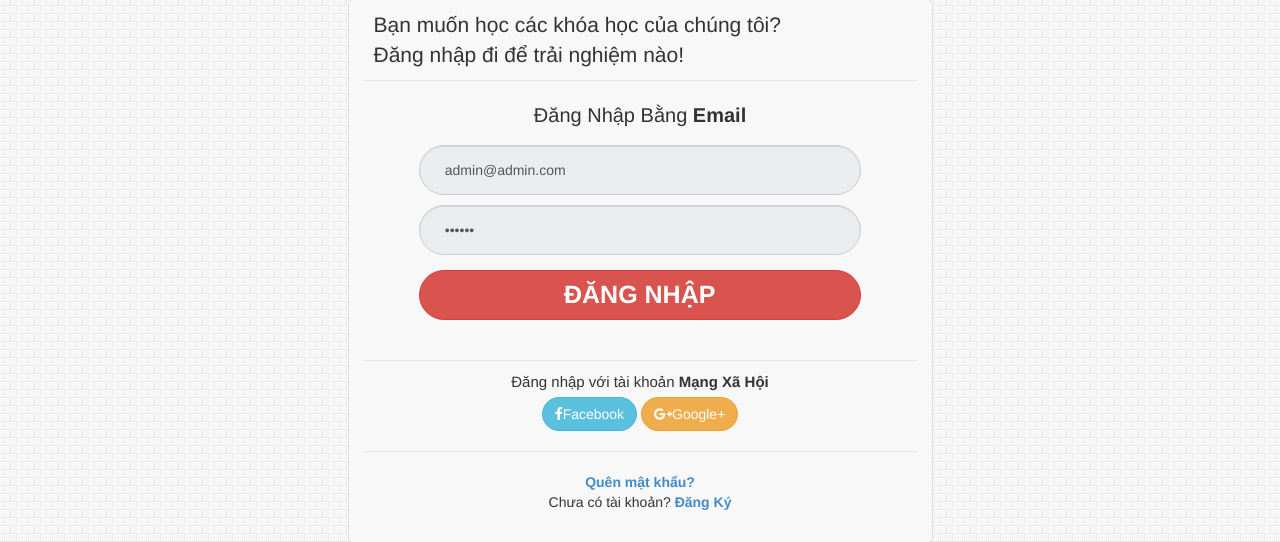
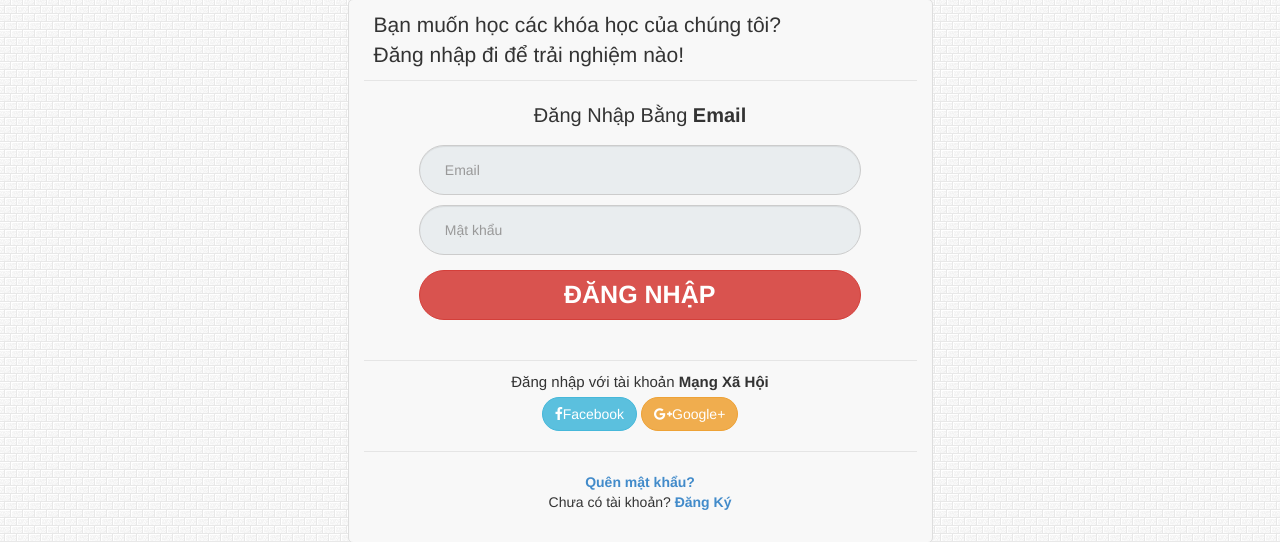
Before and after one commit to khanhtit1102/Edumall, a CodeIgniter app: page /database/auth/login in a window 1280 px wide. Shown: the part 91-633 px from the top of the page. Run offline with CodeIgniter, Linux system fonts and the light colour scheme.

Commit message:
Update login.php

```diff
--- a/res/login.php
+++ b/res/login.php
@@ -26,8 +26,8 @@
 								<ul class="error" style="color: red;"><?php echo validation_errors('- '); if (isset($_SESSION['error'])) {
 									echo '- '.$_SESSION['error'];
 								} ?></ul>
-								<input type="text" class="form-control" name="email" id="email" placeholder="Email" autocomplete="off" value="admin@admin.com">
-								<input type="password" class="form-control" name="pass" id="pass" placeholder="Mật khẩu" value="123456">
+								<input type="text" class="form-control" name="email" id="email" placeholder="Email" autocomplete="off">
+								<input type="password" class="form-control" name="pass" id="pass" placeholder="Mật khẩu">
 							</div>
 							<div id="btnsubmit">
 								<button type="submit" class="btn btn-danger" name="login" id="submit" value="login">Đăng nhập</button>
```
